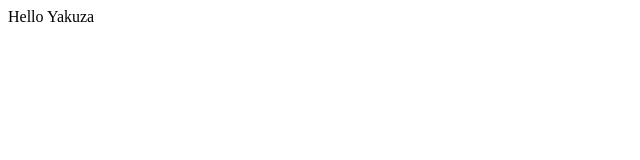
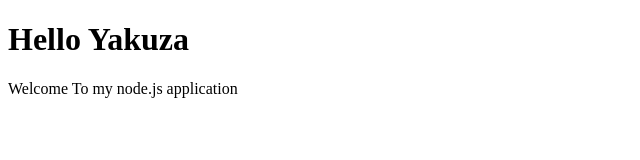
Before and after one commit to ozguryasa/DEFNE, a website: page public/index.html in a window 1280 px wide. Shown: the whole page, without its empty margins (0-640 px from the left). Drawn offline with Linux system fonts and the light colour scheme.

Commit message:
Update for Heroku

```diff
--- a/public/index.html
+++ b/public/index.html
@@ -6,6 +6,9 @@
     <title>My App!</title>
 </head>
 
-<body>Hello Yakuza</body>
+<body>
+    <h1>Hello Yakuza</h1>
+    <p>Welcome To my node.js application</p>
+</body>
 
 </html>
```
